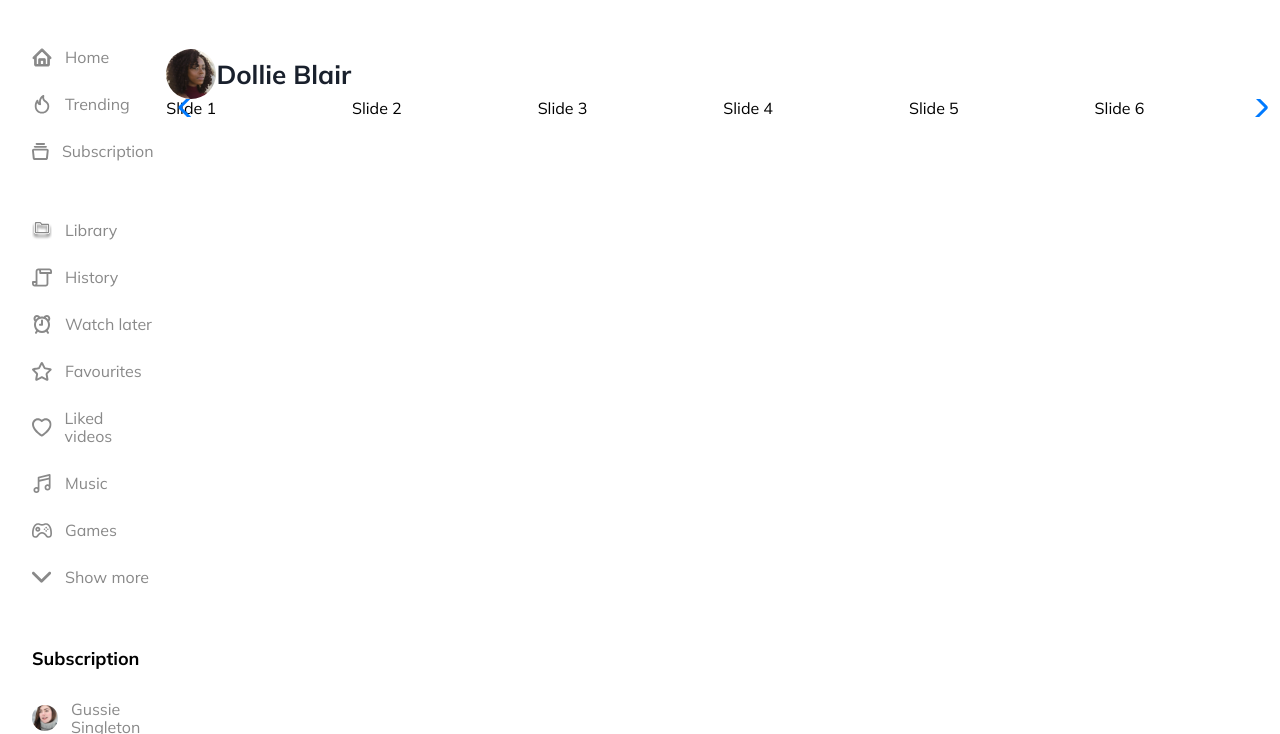
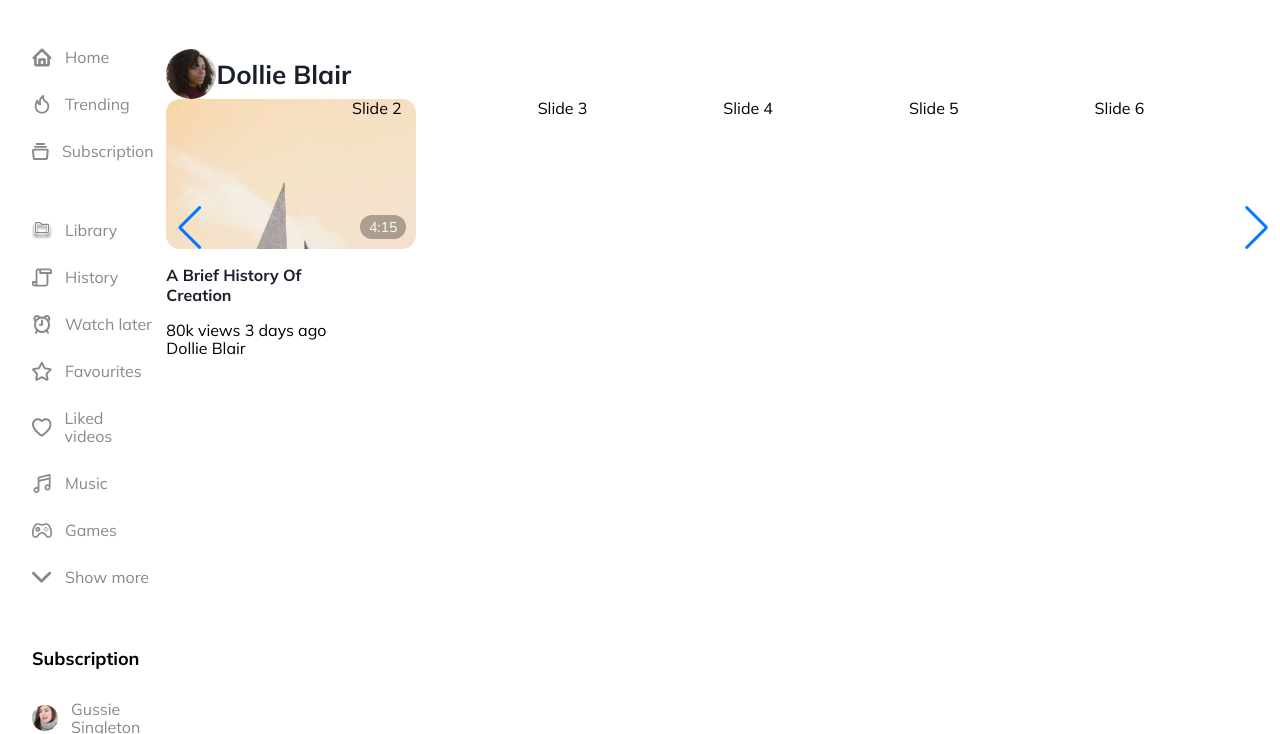
Before and after one commit to KirylDubenFED/YouTube-with-Glo-Academy, a plain HTML site: page index.html in a window 1280 px wide. Shown: the part 66-800 px from the top of the page. Drawn offline with nearby package versions, Linux system fonts and the light colour scheme.

Commit message:
add slide

```diff
--- a/index.html
+++ b/index.html
@@ -205,7 +205,22 @@
           <!-- Additional required wrapper -->
           <div class="swiper-wrapper">
             <!-- Slides -->
-    <div class="swiper-slide">Slide 1</div>
+            <div class="swiper-slide">
+              <div class="video__card">
+                <div class="video__thumb">
+                  <img src="./img/img subscription/pick.png" alt="" class="thumbnail">
+                  <span class="video__duration">4:15</span>
+                </div>
+                <h3 class="video__title">A Brief History Of Creation</h3>
+             <div class="video__info">
+               <span class="video__counter">
+                 <span class="video__views">80k views</span>
+                 <span class="video__date">3 days ago</span>
+               </span>
+               <span class="video__channel">Dollie Blair</span>
+             </div>
+              </div>
+            </div>
             <div class="swiper-slide">Slide 2</div>
             <div class="swiper-slide">Slide 3</div>
             <div class="swiper-slide">Slide 4</div>
--- a/style/main.css
+++ b/style/main.css
@@ -193,3 +193,36 @@ line-height: 33px;
 .Channel__text {
     margin-left: 20px;
 }
+
+.video__thumb {
+    width: 250px;
+    height: 150px;
+    overflow: hidden;
+    border-radius: 14px;
+    position: relative;
+}
+
+.thumbnail{
+    width: 250px;
+    height: 150px;
+    object-fit: cover;
+}
+
+.video__duration {
+    position: absolute;
+    bottom: 10px;
+    right: 10px;
+    background: rgba(0, 0, 0, 0.3);
+    border-radius: 12px;
+    font-size: 14px;
+    line-height: 18px;
+    color: #fff;
+    padding: 3px 9px;
+}
+
+.video__title {
+    font-weight: bold;
+    font-size: 16px;
+    line-height: 20px;
+    color: #19202c;
+}
```
Also changed, not shown: img/img subscription/pick.png (added). Lines whose indentation alone changed are shown as unchanged.
